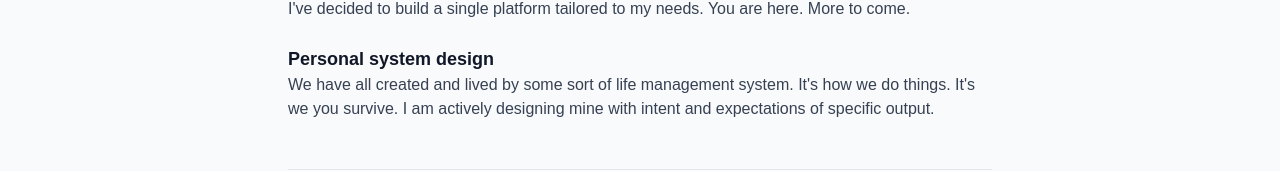
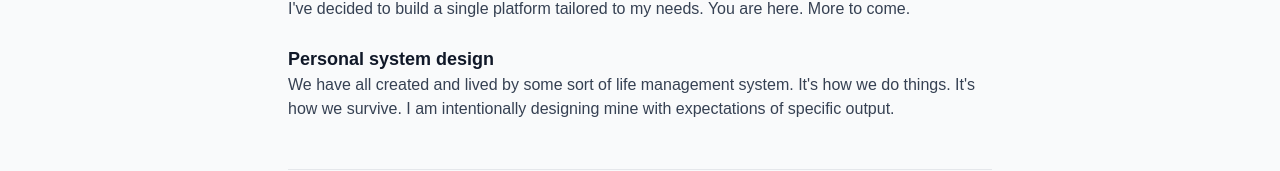
Before and after one commit to SeanChDavis/SeanChDavis, a React (Vite) app: page /now in a window 1280 px wide. Shown: the part 568-739 px from the top of the page. Built offline with nearby package versions, Linux system fonts and the light colour scheme; the HTML template or start-up script is replaced by a standard one.

Commit message:
fix typo and wording

```diff
--- a/src/pages/Now.jsx
+++ b/src/pages/Now.jsx
@@ -35,7 +35,7 @@ export default function Now() {
 
                 <div>
                     <h2 className={headingClasses}>Personal system design</h2>
-                    <p>We have all created and lived by some sort of life management system. It's how we do things. It's we you survive. I am actively designing mine with intent and expectations of specific output.</p>
+                    <p>We have all created and lived by some sort of life management system. It's how we do things. It's how we survive. I am intentionally designing mine with expectations of specific output.</p>
                 </div>
 
                 <div className="mt-12 pt-6 border-t border-gray-200 dark:border-gray-700">
```
